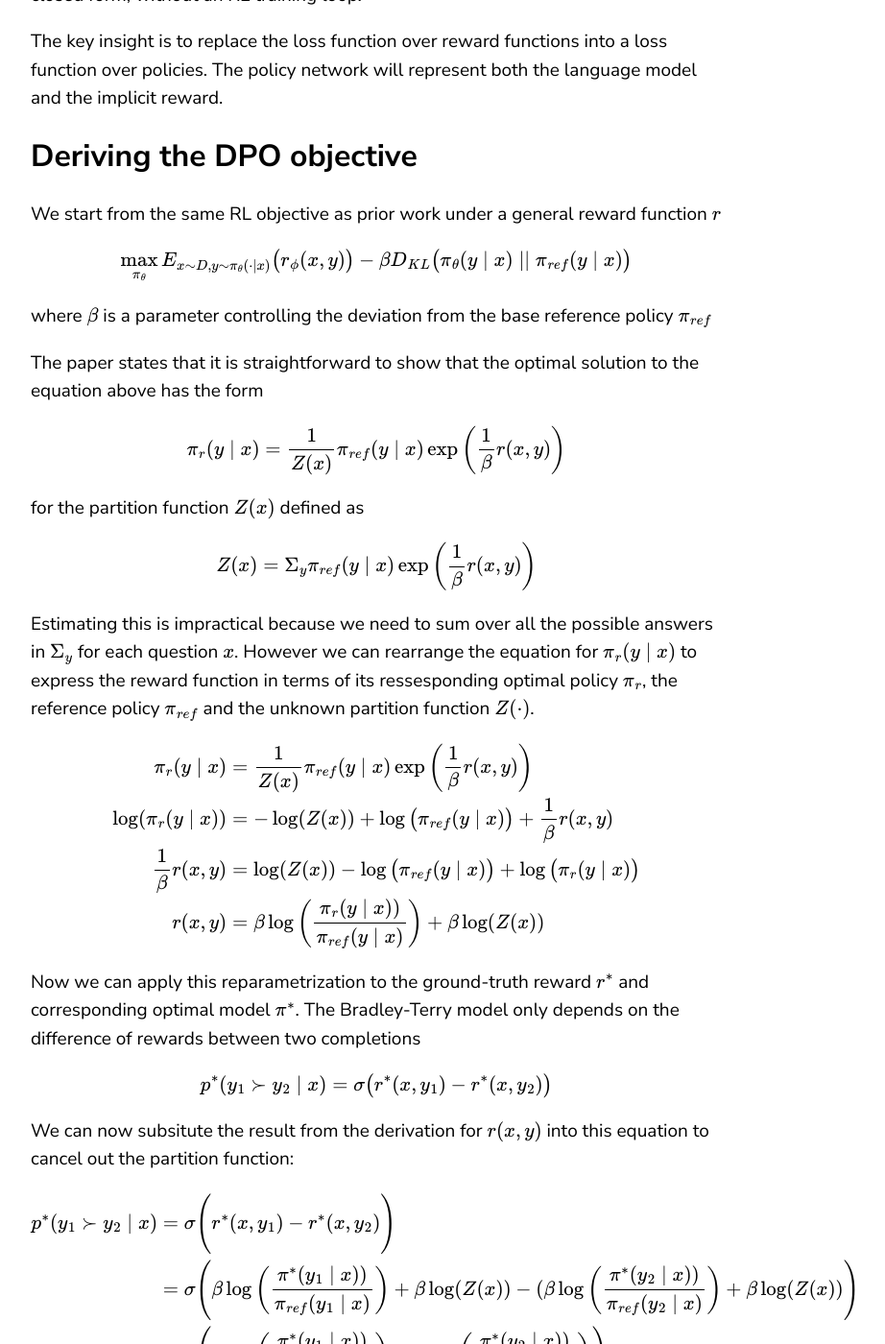
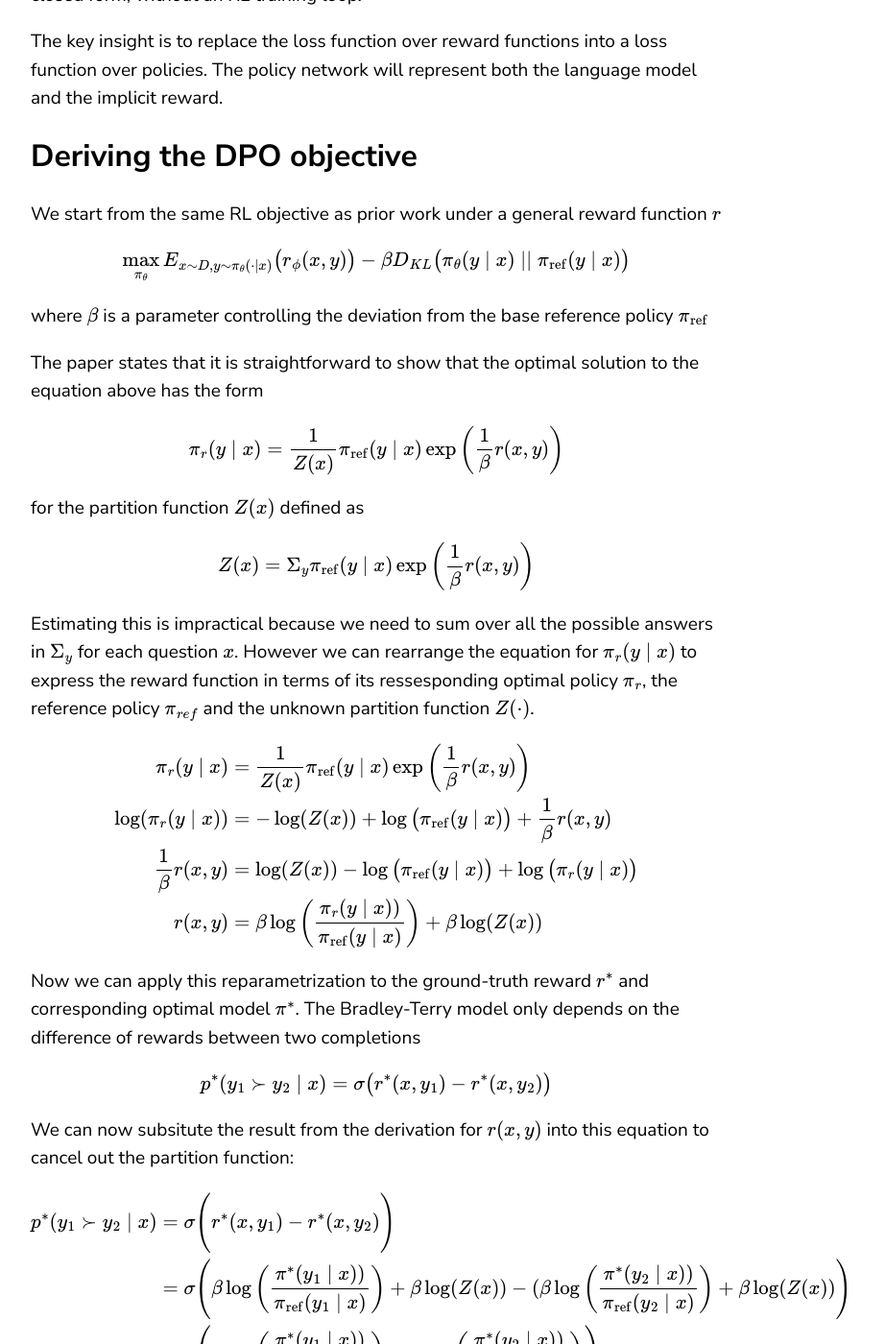
Before and after one commit to heinzermch/heinzermch.github.io, a Jekyll site: the page built from _posts/2025-01-05-on-rlhf-dpo-and-ppo.md, in a window 1280 px wide and 1400 px high, scrolled down 8376 px. Shown: the whole window at 96% size, without its empty margins (68-990 px from the left). Built offline with Jekyll 4.4.1, drawn with Linux system fonts in a browser that asks for light colours; formulas are drawn with MathJax 3; comment, search, counter and statistics services are not loaded; some of the changed text lies outside the part shown.

```diff
--- a/_posts/2025-01-05-on-rlhf-dpo-and-ppo.md
+++ b/_posts/2025-01-05-on-rlhf-dpo-and-ppo.md
@@ -199,26 +199,26 @@ The key insight is to replace the loss function over reward functions into a los
 
 We start from the same RL objective as prior work under a general reward function $$r$$
 
-$$\max_{\pi_{\theta}} E_{x \sim D, y \sim \pi_{\theta} ( \cdot \mid x)} \big(r_{\phi}(x,y) \big) -  \beta D_{KL} \big( \pi_{\theta} ( y \mid x) \mid \mid \pi_{ref}(y \mid x) \big)$$
+$$\max_{\pi_{\theta}} E_{x \sim D, y \sim \pi_{\theta} ( \cdot \mid x)} \big(r_{\phi}(x,y) \big) -  \beta D_{KL} \big( \pi_{\theta} ( y \mid x) \mid \mid \pi_{\text{ref}}(y \mid x) \big)$$
 
-where $$\beta$$ is a parameter controlling the deviation from the base reference policy $$\pi_{ref}$$
+where $$\beta$$ is a parameter controlling the deviation from the base reference policy $$\pi_{\text{ref}}$$
 
 The paper states that it is straightforward to show that the optimal solution to the equation above has the form
 
-$$ \pi_r(y \mid x) = \frac{1}{Z(x)} \pi_{ref}(y \mid x) \exp\bigg(\frac{1}{\beta}r(x, y)\bigg)$$
+$$ \pi_r(y \mid x) = \frac{1}{Z(x)} \pi_{\text{ref}}(y \mid x) \exp\bigg(\frac{1}{\beta}r(x, y)\bigg)$$
 
 for the partition function $$Z(x)$$ defined as
 
-$$ Z(x) = \Sigma_y \pi_{ref}(y \mid x) \exp \bigg( \frac{1}{\beta} r(x, y) \bigg)$$
+$$ Z(x) = \Sigma_y \pi_{\text{ref}}(y \mid x) \exp \bigg( \frac{1}{\beta} r(x, y) \bigg)$$
 
 Estimating this is impractical because we need to sum over all the possible answers in $$\Sigma_y$$ for each question $$x$$. However we can rearrange the equation for $$\pi_r(y \mid x)$$ to express the reward function in terms of its ressesponding optimal policy $$\pi_r$$, the reference policy $$\pi_{ref}$$ and the unknown partition function $$Z(\cdot)$$.
 
 
 $$\begin{align*}
- \pi_r(y \mid x) &= \frac{1}{Z(x)} \pi_{ref}(y \mid x) \exp\bigg(\frac{1}{\beta}r(x, y)\bigg)\\
-\log(\pi_r(y \mid x)) &=  -\log(Z(x)) +  \log\big(\pi_{ref}(y \mid x)\big) + \frac{1}{\beta}r(x, y)\\
-\frac{1}{\beta}r(x, y) &=  \log(Z(x)) - \log\big(\pi_{ref}(y \mid x)\big) + \log\big(\pi_r(y \mid x)\big)\\
-r(x, y) &= \beta \log\bigg(\frac{\pi_r(y \mid x))}{\pi_{ref}(y \mid x)}\bigg) + \beta \log(Z(x))
+ \pi_r(y \mid x) &= \frac{1}{Z(x)} \pi_{\text{ref}}(y \mid x) \exp\bigg(\frac{1}{\beta}r(x, y)\bigg)\\
+\log(\pi_r(y \mid x)) &=  -\log(Z(x)) +  \log\big(\pi_{\text{ref}}(y \mid x)\big) + \frac{1}{\beta}r(x, y)\\
+\frac{1}{\beta}r(x, y) &=  \log(Z(x)) - \log\big(\pi_{\text{ref}}(y \mid x)\big) + \log\big(\pi_r(y \mid x)\big)\\
+r(x, y) &= \beta \log\bigg(\frac{\pi_r(y \mid x))}{\pi_{\text{ref}}(y \mid x)}\bigg) + \beta \log(Z(x))
 \end{align*}$$
 
 Now we can apply this reparametrization to the ground-truth reward $$r^*$$ and corresponding optimal model $$\pi^*$$. The Bradley-Terry model only depends on the difference of rewards between two completions
@@ -229,29 +229,23 @@ We can now subsitute the result from the derivation for $$r(x,y)$$ into this equ
 
 $$\begin{align*}
  p^*(y_1 \succ y_2 \mid x) &= \sigma\Bigg(r^*(x, y_1) - r^*(x, y_2)\Bigg) \\
- &= \sigma\Bigg(\beta \log\bigg(\frac{\pi^*(y_1 \mid x))}{\pi_{ref}(y_1 \mid x)}\bigg) + \beta \log(Z(x)) - (\beta \log\bigg(\frac{\pi^*(y_2 \mid x))}{\pi_{ref}(y_2 \mid x)}\bigg) + \beta \log(Z(x))\Bigg) \\
- &= \sigma\Bigg(\beta \log\bigg(\frac{\pi^*(y_1 \mid x))}{\pi_{ref}(y_1 \mid x)}\bigg) -  \beta \log\bigg(\frac{\pi^*(y_2 \mid x))}{\pi_{ref}(y_2 \mid x)}\bigg) \Bigg) \\
- &= \frac{1}{1+\exp\Bigg(\beta \log\bigg(\frac{\pi^*(y_1 \mid x))}{\pi_{ref}(y_1 \mid x)}\bigg) -  \beta \log\bigg(\frac{\pi^*(y_2 \mid x))}{\pi_{ref}(y_2 \mid x)}\bigg) \Bigg)}
+ &= \sigma\Bigg(\beta \log\bigg(\frac{\pi^*(y_1 \mid x))}{\pi_{\text{ref}}(y_1 \mid x)}\bigg) + \beta \log(Z(x)) - (\beta \log\bigg(\frac{\pi^*(y_2 \mid x))}{\pi_{\text{ref}}(y_2 \mid x)}\bigg) + \beta \log(Z(x))\Bigg) \\
+ &= \sigma\Bigg(\beta \log\bigg(\frac{\pi^*(y_1 \mid x))}{\pi_{\text{ref}}(y_1 \mid x)}\bigg) -  \beta \log\bigg(\frac{\pi^*(y_2 \mid x))}{\pi_{\text{ref}}(y_2 \mid x)}\bigg) \Bigg) \\
+ &= \frac{1}{1+\exp\Bigg(\beta \log\bigg(\frac{\pi^*(y_1 \mid x))}{\pi_{\text{ref}}(y_1 \mid x)}\bigg) -  \beta \log\bigg(\frac{\pi^*(y_2 \mid x))}{\pi_{\text{ref}}(y_2 \mid x)}\bigg) \Bigg)}
 \end{align*}$$
-
-DEBUG
-$$p^*(y_1 \succ y_2 \mid x) = \sigma\Bigg(r^*(x, y_1) - r^*(x, y_2)\Bigg)$$
-
-$$\sigma \Bigg( \beta \log \bigg( \frac{\pi^*(y_1 \mid x))}{\pi_{ref}(y_1 \mid x)} -  \beta \log\bigg(\frac{\pi^*(y_2 \mid x))}{\pi_{ref}(y_2 \mid x)}\bigg) \Bigg)$$
-
 
 This is all under assumption of the Bradley-Terry model, the paper also derives results for more general models.
 
 Now that we have the probability of human perference data in terms of the optimal policy rather than the reward model, we can formulate a maximum likelihood objective for a parametrized policy $$ \pi_{\theta}$$. The policy objective becomes:
 
-$$ L_{DPO}(\pi_{\phi}, \pi_{ref}) = -E_{(x, y_w, y_l) \sim D} \Bigg [\log \sigma \bigg(\beta \log\Big(\frac{\pi_{\phi}(y_w \mid x))}{\pi_{ref}(y_w \mid x)} -  \beta \log\big(\frac{\pi_{\phi}(y_l \mid x))}{\pi_{ref}(y_l \mid x)}\Big) \bigg) \Bigg]$$
+$$ L_{DPO}(\pi_{\phi}, \pi_{\text{ref}}) = -E_{(x, y_w, y_l) \sim D} \Bigg [\log \sigma \bigg(\beta \log\Big(\frac{\pi_{\phi}(y_w \mid x))}{\pi_{\text{ref}}(y_w \mid x)} -  \beta \log\big(\frac{\pi_{\phi}(y_l \mid x))}{\pi_{\text{ref}}(y_l \mid x)}\Big) \bigg) \Bigg]$$
 
 ## What does the DPO update do?
 
 To understand DPO better it is useful to take a look a the gradient of the loss function $$L_{DPO}$$. The gradient w.r.t. the parameters $$\theta$$ can be written as:
 
 
-$$\nabla_{\theta} L_{DPO}(\pi_{\theta}, \pi_{ref}) = -\beta E_{(x, y_w, y_l) \sim D} \Bigg[ \sigma \Big(\hat{r}_{\theta}(x, y_l) - \hat{r}_{\theta}(x, y_w)\Big) \Big(\nabla_{\theta}\log \pi(y_w \mid x) - \nabla_{\theta} \log \pi(y_l \mid x) \Big) \Bigg]$$
+$$\nabla_{\theta} L_{DPO}(\pi_{\theta}, \pi_{\text{ref}}) = -\beta E_{(x, y_w, y_l) \sim D} \Bigg[ \sigma \Big(\hat{r}_{\theta}(x, y_l) - \hat{r}_{\theta}(x, y_w)\Big) \Big(\nabla_{\theta}\log \pi(y_w \mid x) - \nabla_{\theta} \log \pi(y_l \mid x) \Big) \Bigg]$$
 
 There are three different components in this loss:
 
@@ -263,10 +257,10 @@ There are three different components in this loss:
 
 The DPO pipeline is as follows:
 
-1. Sample completions $$y_1, y_2 \sim \pi_{ref}(\cdot \mid x)$$ for every prompt $$x$$ and label with humans to create preferences.
-2. Optimize the language model $$\pi_{\theta}$$ to minimize $$L_{DPO}$$ for the given $$\pi_{ref}$$, $$D$$ and $$\beta$$.
+1. Sample completions $$y_1, y_2 \sim \pi_{\text{ref}}(\cdot \mid x)$$ for every prompt $$x$$ and label with humans to create preferences.
+2. Optimize the language model $$\pi_{\theta}$$ to minimize $$L_{DPO}$$ for the given $$\pi_{\text{ref}}$$, $$D$$ and $$\beta$$.
 
-We would initialize $$\pi_{ref}$$ as $$\pi_{SFT}$$.
+We would initialize $$\pi_{\text{ref}}$$ as $$\pi_{SFT}$$.
 
 
 
```
